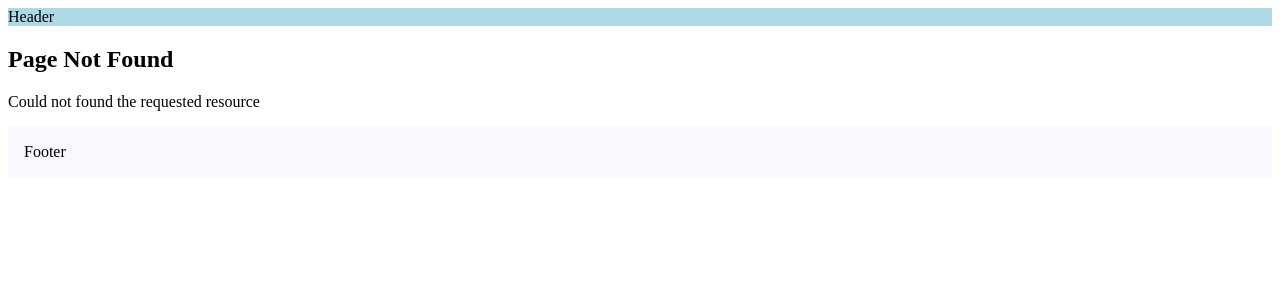
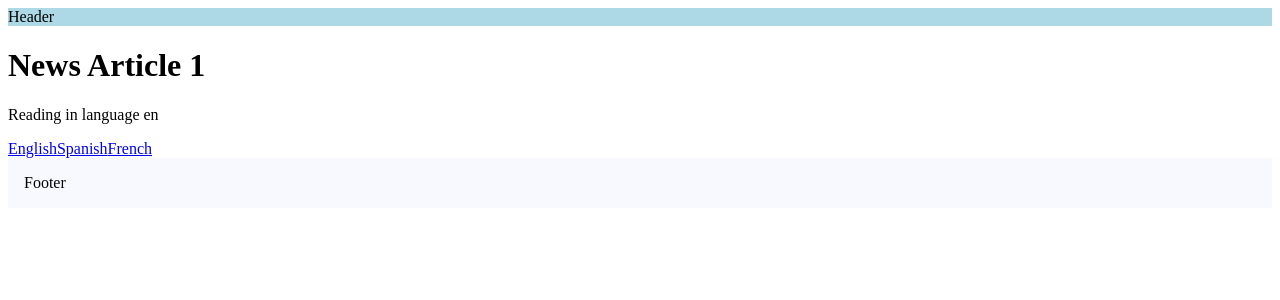
Before and after one commit to techysanoj/Next.js-Course, a Next.js app in the folder routing-demo/: page /articles/1 in a window 1280 px wide. Before the commit this address had no page. Shown: the top 300 px of the page. Built offline with nearby package versions, Linux system fonts and the light colour scheme.

Commit message:
understand params and search params

```diff
--- /dev/null
+++ b/routing-demo/src/app/articles/[articleId]/page.tsx
@@ -0,0 +1,39 @@
+// we can not use async await in client component so for that we need to use "use" hook
+// import Link from "next/link"
+// export default async function NewsArticle({params, searchParams}: {
+//     params: Promise<{articleId: string}>;
+//     searchParams: Promise<{lang? : "en" | "es" | "fr"}>;
+// }) {
+//     const {articleId} = await params;
+//     const {lang = "en"} = await searchParams;
+//     return <div>
+//         <h1>News Article {articleId}</h1>
+//         <p>Reading in language {lang}</p>
+
+//         <div>
+//             <Link href = {`/articles/${articleId}?lang=en`}>English</Link>
+//             <Link href = {`/articles/${articleId}?lang=es`}>Spanish</Link>
+//             <Link href = {`/articles/${articleId}?lang=fr`}>French</Link>
+//         </div>
+//     </div>
+// }
+"use client"
+import Link from "next/link";
+import {use} from "react";
+export default function NewsArticle({params, searchParams}: {
+    params: Promise<{articleId: string}>;
+    searchParams: Promise<{lang? : "en" | "es" | "fr"}>;
+}) {
+    const {articleId} = use(params);
+    const {lang = "en"} = use(searchParams);
+    return <div>
+        <h1>News Article {articleId}</h1>
+        <p>Reading in language {lang}</p>
+
+        <div>
+            <Link href = {`/articles/${articleId}?lang=en`}>English</Link>
+            <Link href = {`/articles/${articleId}?lang=es`}>Spanish</Link>
+            <Link href = {`/articles/${articleId}?lang=fr`}>French</Link>
+        </div>
+    </div>
+}
--- a/routing-demo/src/app/page.tsx
+++ b/routing-demo/src/app/page.tsx
@@ -6,6 +6,8 @@
         <Link href= "/about">About Us Page</Link>
         <br></br>
         <Link href= "/products">Products Us Page</Link>
+        <Link href= "/articles/breaking-news-123?lang=en">Read in English</Link>
+        <Link href= "/articles/breaking-news-123?lang=fr">Read in French</Link>
     </>
     )
 }
```
